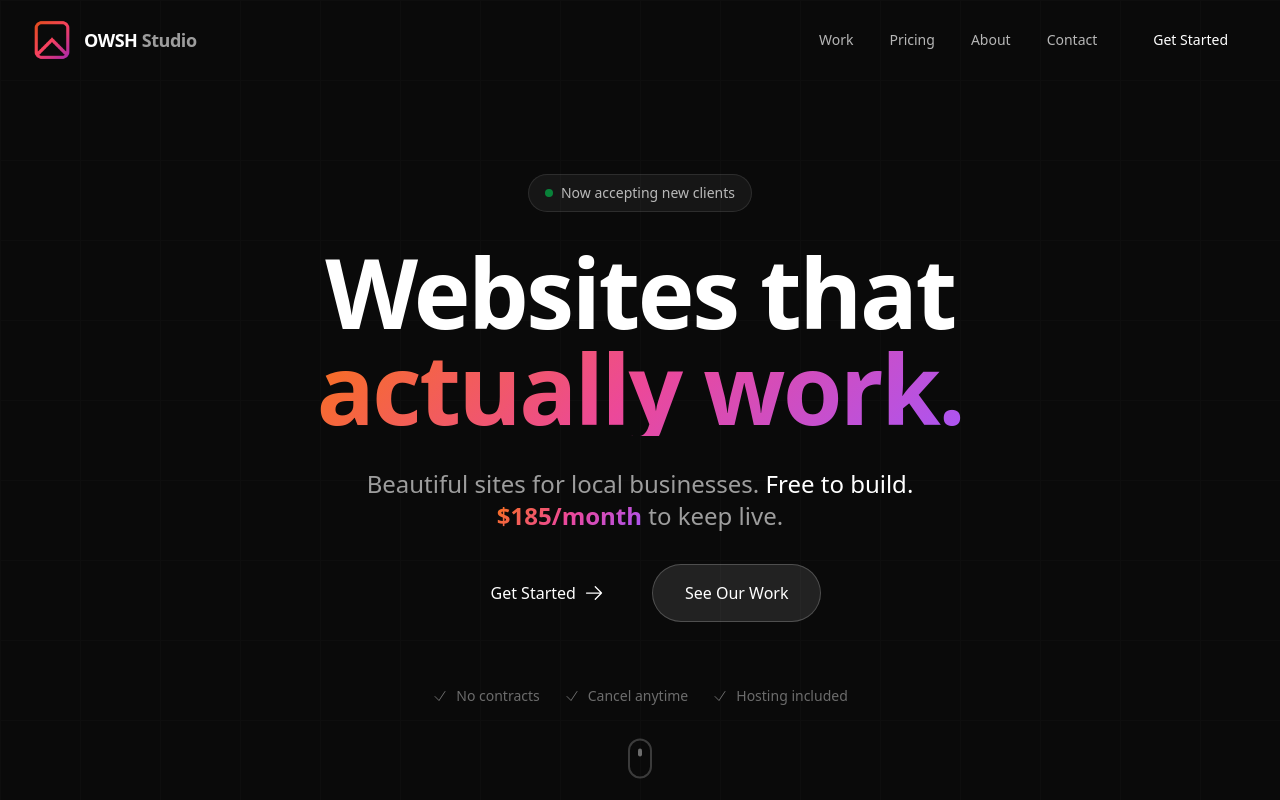
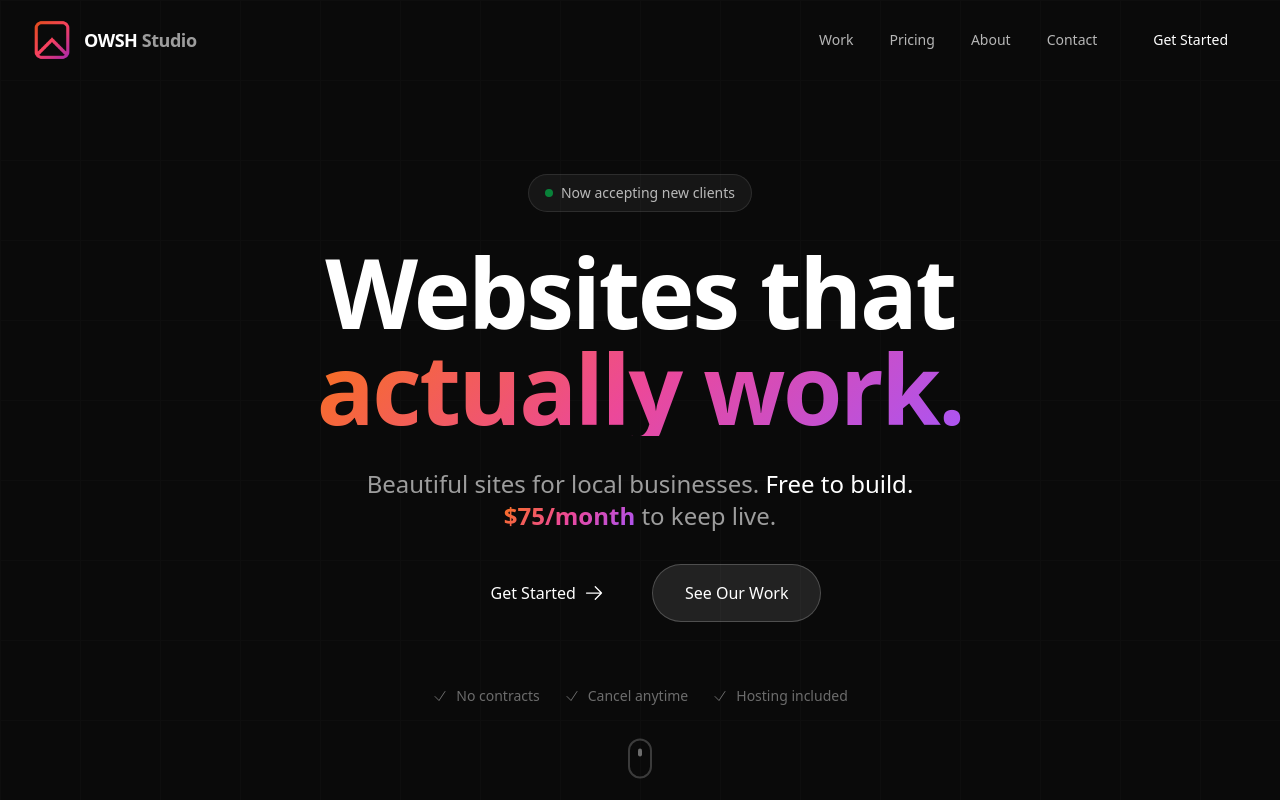
Before and after one commit to owshstudio/owshstudio.com, a Next.js app: page / in a window 1280 px wide. Shown: the top 800 px of the page. Built offline with nearby package versions, Linux system fonts and the light colour scheme.

Commit message:
Update hero price to /month

```diff
--- a/src/app/page.tsx
+++ b/src/app/page.tsx
@@ -100,7 +100,7 @@ function Hero() {
           >
             Beautiful sites for local businesses.{" "}
             <span className="text-white">Free to build.</span>{" "}
-            <span className="gradient-text font-semibold">$185/month</span> to keep live.
+            <span className="gradient-text font-semibold">$75/month</span> to keep live.
           </motion.p>
 
           {/* CTAs */}
```
